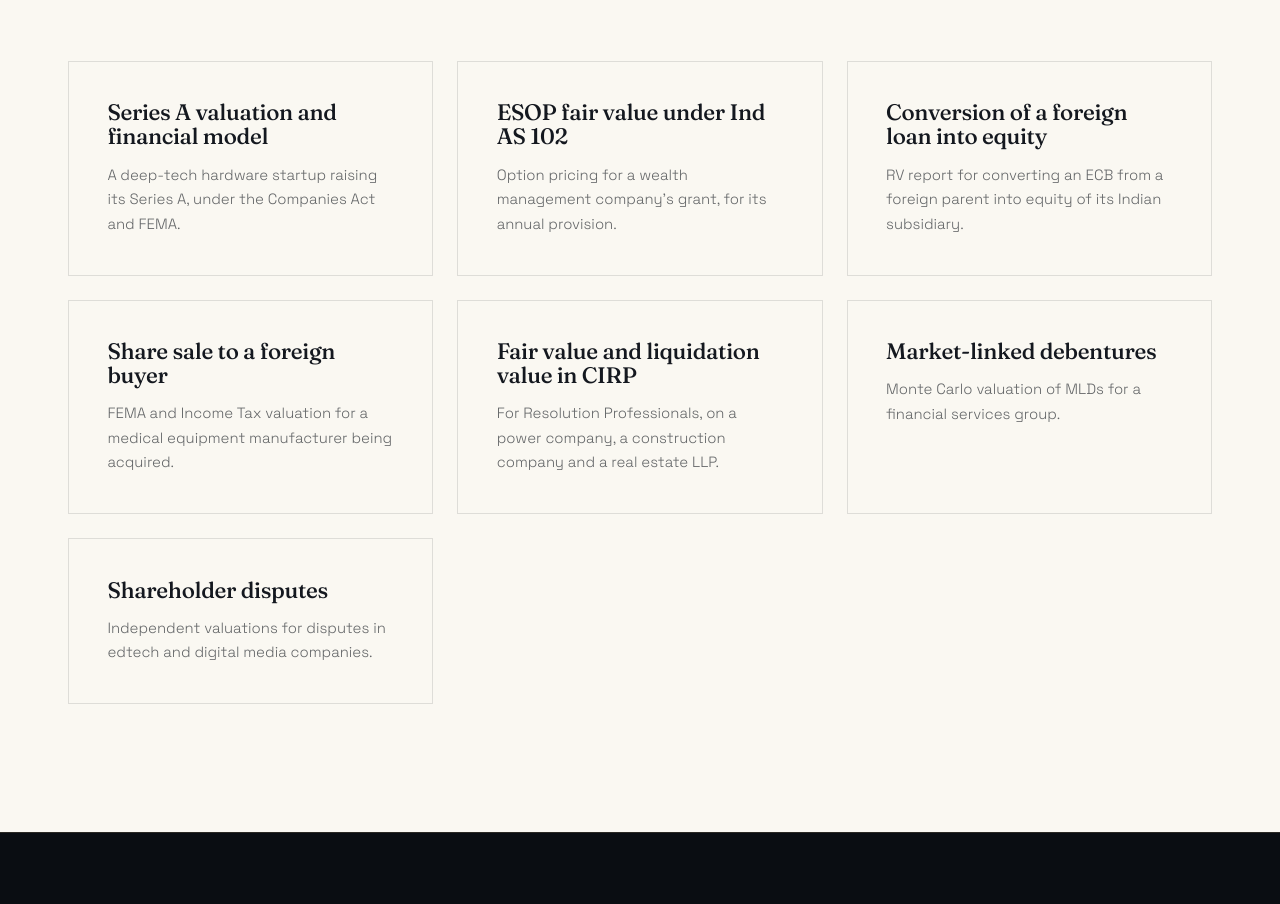
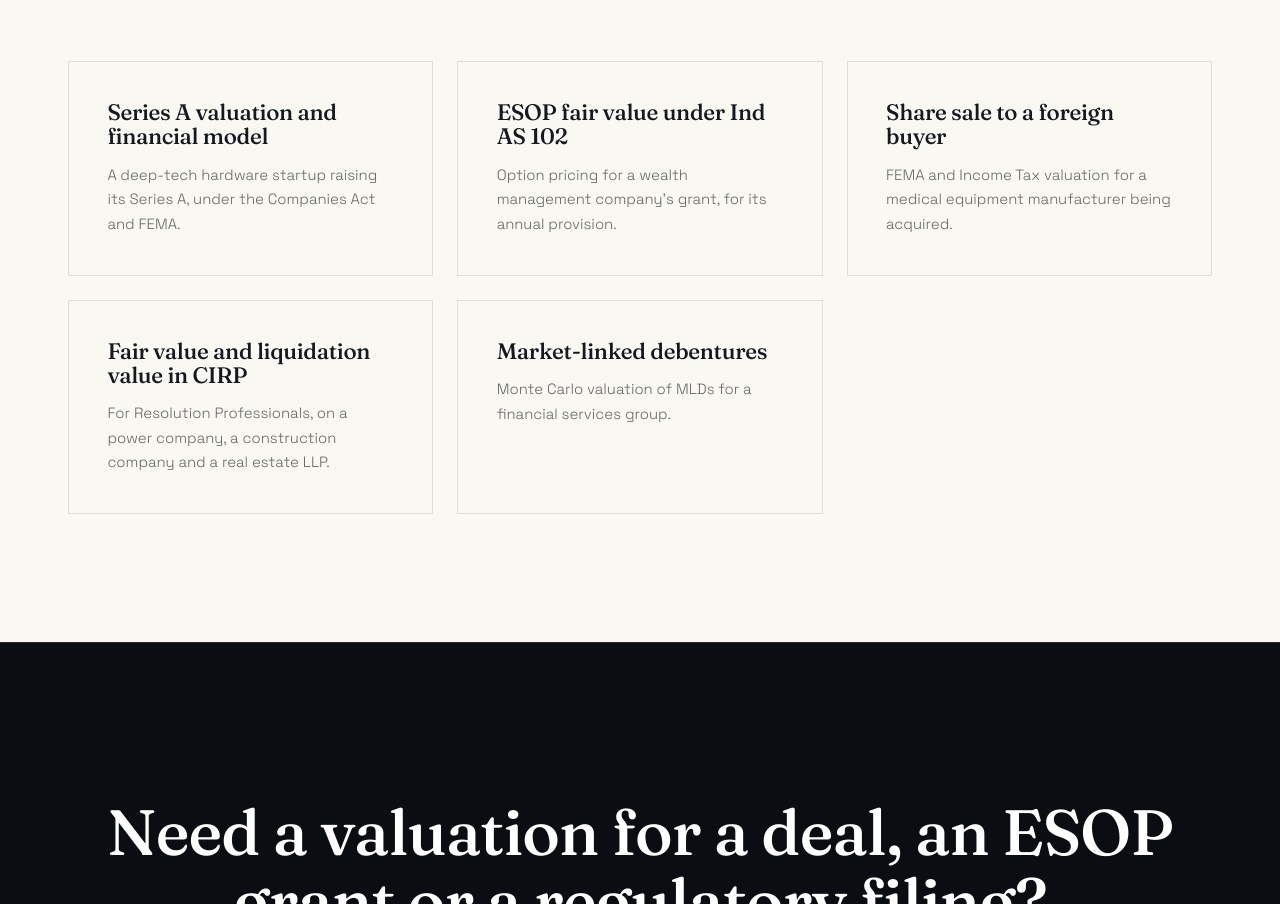
Before and after one commit to rahulnathani85/acuere-website, a plain HTML site: page valuations.html in a window 1280 px wide. Shown: the part 7116-8020 px from the top of the page. Drawn offline with Linux system fonts and the light colour scheme.

Commit message:
Typical mandates: drop two entries
Co-Authored-By: Claude Opus 5.5 <noreply@anthropic.com>
Claude-Session: https://claude.ai/code/session_014sfMiWiTecE8H7kkX2ZiRv

```diff
--- a/valuations.html
+++ b/valuations.html
@@ -348,10 +348,6 @@
                 <p>Option pricing for a wealth management company's grant, for its annual provision.</p>
             </div>
             <div class="framework-card">
-                <h3>Conversion of a foreign loan into equity</h3>
-                <p>RV report for converting an ECB from a foreign parent into equity of its Indian subsidiary.</p>
-            </div>
-            <div class="framework-card">
                 <h3>Share sale to a foreign buyer</h3>
                 <p>FEMA and Income Tax valuation for a medical equipment manufacturer being acquired.</p>
             </div>
@@ -362,10 +358,6 @@
             <div class="framework-card">
                 <h3>Market-linked debentures</h3>
                 <p>Monte Carlo valuation of MLDs for a financial services group.</p>
-            </div>
-            <div class="framework-card">
-                <h3>Shareholder disputes</h3>
-                <p>Independent valuations for disputes in edtech and digital media companies.</p>
             </div>
         </div>
     </div>
```
